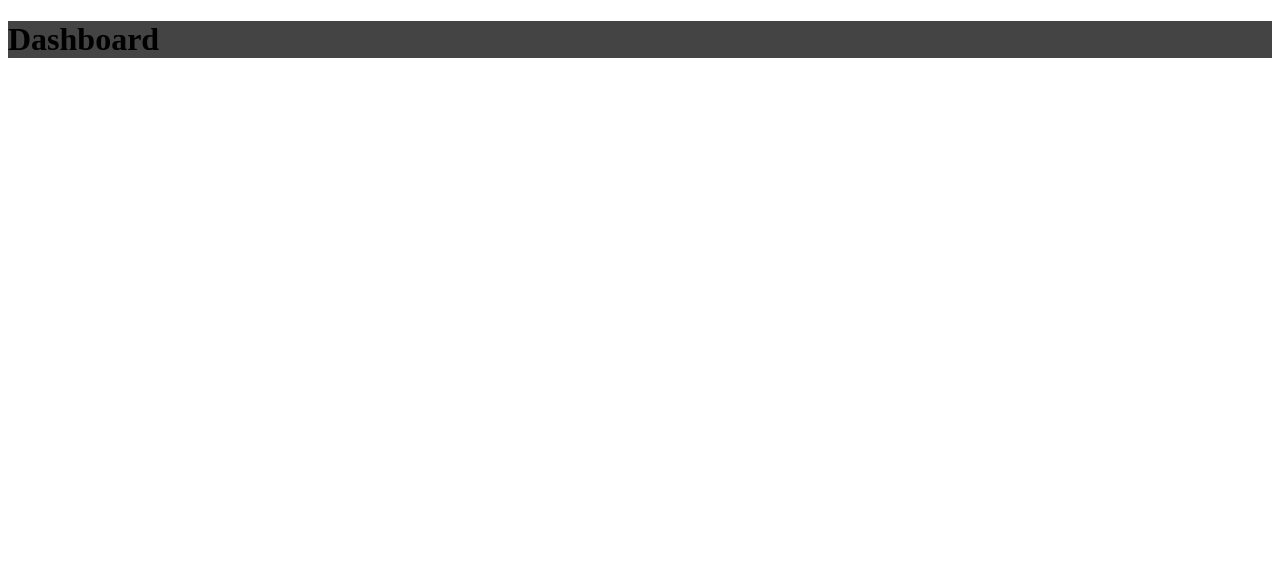
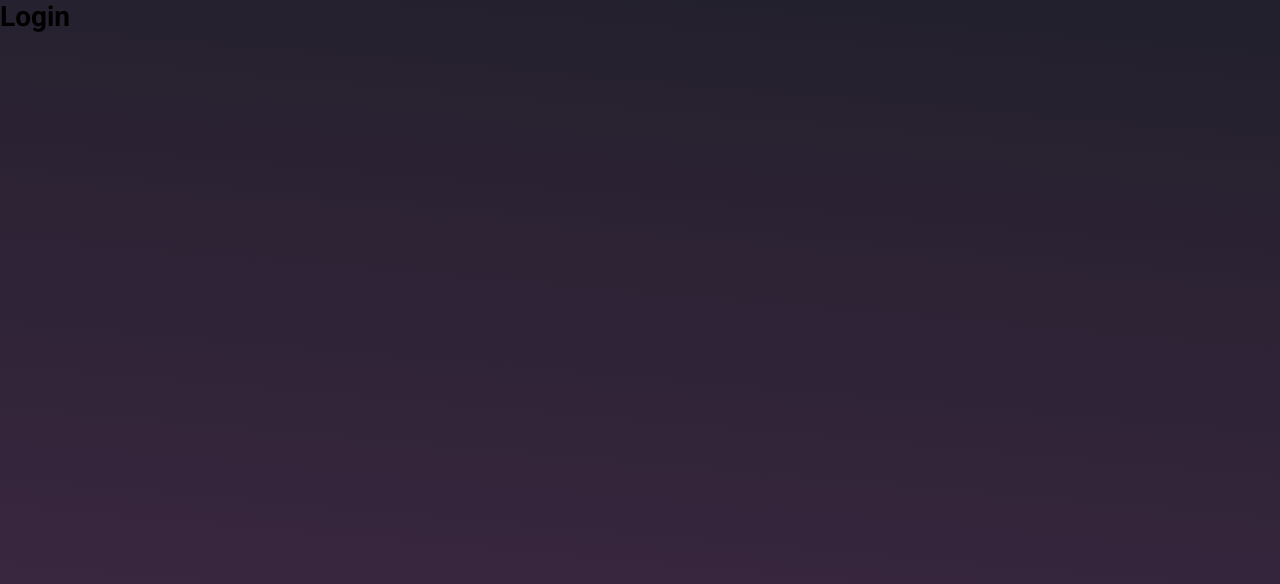
Before and after one commit to MarcosWillianR/meetapp-certification-challenge, a React (Create React App) app in the folder frontend/: page / in a window 1280 px wide. Before the commit this address led to /dashboard. Shown: the top 584 px of the page. Built offline with nearby package versions, Linux system fonts and the light colour scheme; the HTML template or start-up script is replaced by a standard one.

Commit message:
creating a global style for web application

```diff
--- a/frontend/src/App.js
+++ b/frontend/src/App.js
@@ -1,15 +1,18 @@
 import React from 'react';
 import { Router } from 'react-router-dom';
+
+import './config/ReactotronConfig';
 
 import Routes from './routes';
 import history from './services/history';
 
-import './config/ReactotronConfig';
+import GlobalStyle from './styles/global';
 
 function App() {
   return (
     <Router history={history}>
       <Routes />
+      <GlobalStyle />
     </Router>
   );
 }
--- a/frontend/src/pages/_layouts/auth/styles.js
+++ b/frontend/src/pages/_layouts/auth/styles.js
@@ -2,5 +2,5 @@
 
 export const Wrapper = styled.div`
   height: 100%;
-  background: linear-gradient(-90deg, #402845, #22202c);
+  background: linear-gradient(365deg, #402845, #22202c);
 `;
--- a/frontend/src/pages/_layouts/default/styles.js
+++ b/frontend/src/pages/_layouts/default/styles.js
@@ -2,5 +2,5 @@
 
 export const Wrapper = styled.div`
   height: 100%;
-  background: #444;
+  background: linear-gradient(365deg, #402845, #22202c);
 `;
--- a/frontend/src/routes/Route.js
+++ b/frontend/src/routes/Route.js
@@ -10,7 +10,7 @@
   isPrivate,
   ...rest
 }) {
-  const signed = true;
+  const signed = false;
 
   if (!signed && isPrivate) {
     return <Redirect to="/" />;
--- /dev/null
+++ b/frontend/src/styles/global.js
@@ -0,0 +1,46 @@
+import { createGlobalStyle } from 'styled-components';
+
+export default createGlobalStyle`
+  @import url('https://fonts.googleapis.com/css?family=Roboto:400,700&display=swap');
+
+  * {
+    margin: 0;
+    padding: 0;
+    outline: 0;
+    box-sizing: border-box;
+  }
+
+  *:focus {
+    outline: 0;
+  }
+
+  body, html, #root {
+    height: 100%;
+  }
+
+  body {
+    -webkit-font-smoothing: antialiased;
+  }
+
+  body, button, input {
+    font: 14px 'Roboto', sans-serif;
+  }
+
+  button {
+    cursor: pointer;
+  }
+
+  ul {
+    list-style: none;
+  }
+
+  a {
+    text-decoration: none;
+  }
+
+  img {
+    max-width: 100%;
+    display: block;
+    margin: 0;
+  }
+`;
```
